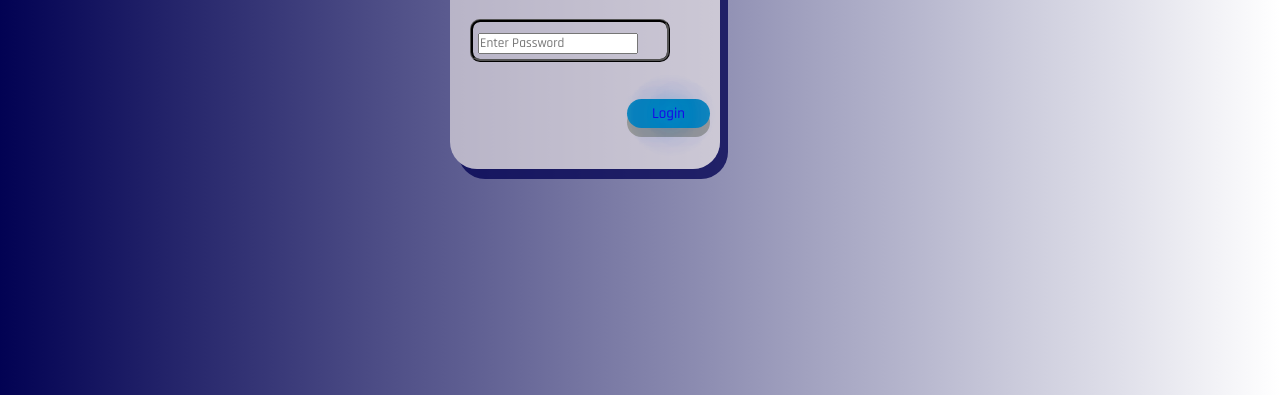
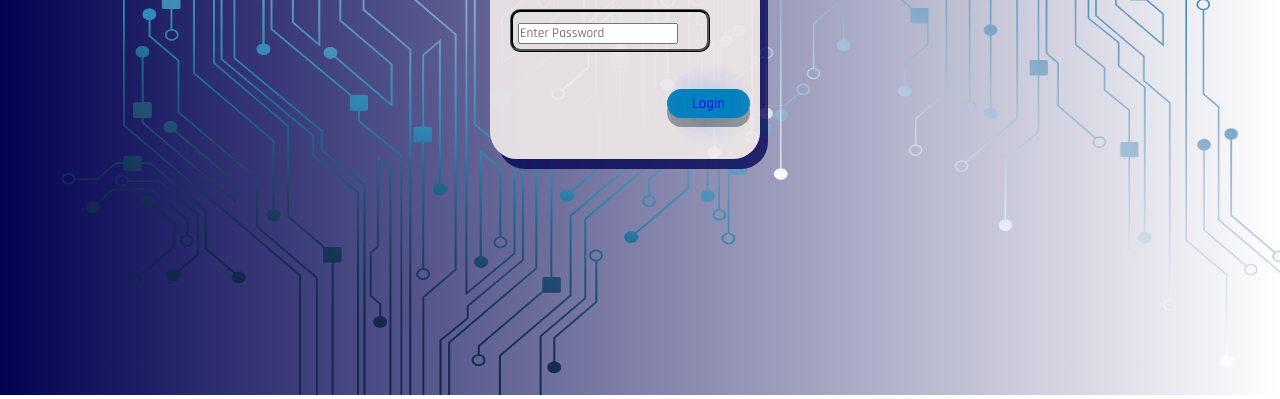
Before and after one commit to Ravindu007/Loginpage, a plain HTML site: page index.html in a window 1280 px wide. Shown: the part 401-800 px from the top of the page. Drawn offline with Linux system fonts and the light colour scheme.

Commit message:
background image added

```diff
--- a/index.html
+++ b/index.html
@@ -10,13 +10,17 @@
   <link rel="preconnect" href="https://fonts.googleapis.com">
 <link rel="preconnect" href="https://fonts.gstatic.com" crossorigin>
 <link href="https://fonts.googleapis.com/css2?family=Orbitron&display=swap" rel="stylesheet">
+
   <link rel="stylesheet" href="style.css">
   <title>Document</title>
 </head>
 <body>
   <div class="container">
       <div class="login-part" >
-        <img src="logo.jpg" alt="cislogo" width="150px" height="150px">
+        <!-- <img class="logoimg" src="logo.jpg" alt="cislogo" width="150px" height="150px">-->
+        <img class="backimg" src="circuit.png" alt="back image" width="800px" height="768px">
+        <img class= "backimg" src="circuit.png" alt="back image" width="800px" height="768px">
+        <img class="rotateimg180" src="circuit.png" alt="back image" width="800px" height="768px">
         <div class="cis-text">CIS</div>
           <div class="login">
               <div class="login-text">Login</div>
@@ -24,7 +28,7 @@
               <div class="password"><input type="password" placeholder="Enter Password" name="psw" required></div>
               <button class="button">Login</button>
           </div>
-      </>
+      </!->
       <!--<div class="right-part">
 
             <div class="logo">
--- a/style.css
+++ b/style.css
@@ -22,17 +22,35 @@
 
 }
 
-.login-part img{
+.logoimg{
   position: absolute;
   top: 150px;
-  left: 300px;
+  left: 350px;
   border-radius: 100%;
   filter:grayscale(100%) ;
+  position:;
+}
+.backimg{
+  position: absolute;
+  bottom: 0px;
+  left: 10px;
+}
+
+.rotateimg180 {
+  position: absolute;
+  -webkit-transform:rotate(180deg);
+  -moz-transform: rotate(180deg);
+  -ms-transform: rotate(180deg);
+  -o-transform: rotate(180deg);
+  transform: rotate(180deg);
+  left: 500px;
+  top: 0px;
+  right: px;
 }
 .cis-text{
   position:absolute;
   top: 120px;
-  left:475px ;
+  left:500px ;
   font-size: 130px;
   font-family:'Orbitron', sans-serif;;
   color: #fff;
@@ -52,10 +70,10 @@
 
 .login{
   position:absolute;
-  top: 300px;
-  left: 450px;
+  top: 290px;
+  left: 490px;
   border-radius: 10%;
-  background-color: rgba(240, 233, 233, 0.63);
+  background-color: rgba(240, 233, 233, 0.918);
   border:1px ;
   padding: 150px 150px 120px 120px;
   box-shadow: 8px 10px rgba(2, 2, 83, 0.781);
```
Also changed, not shown: circuit.png (added).
